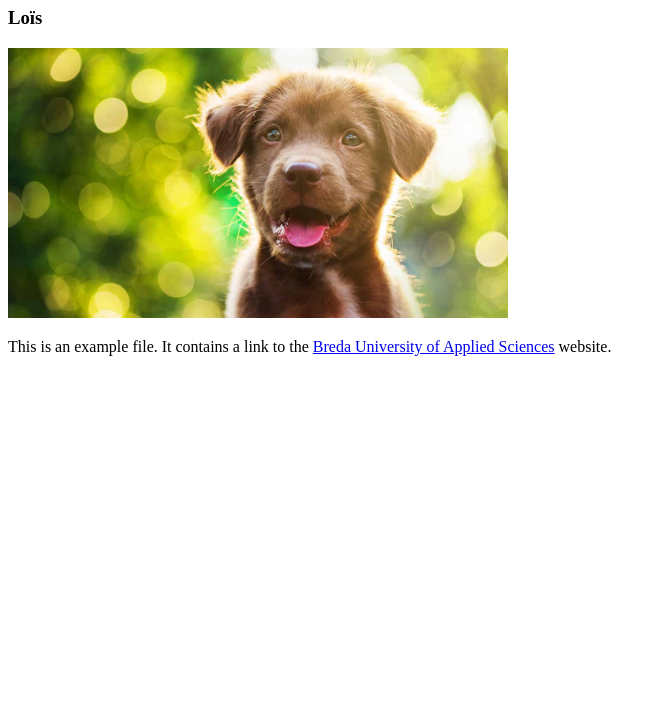
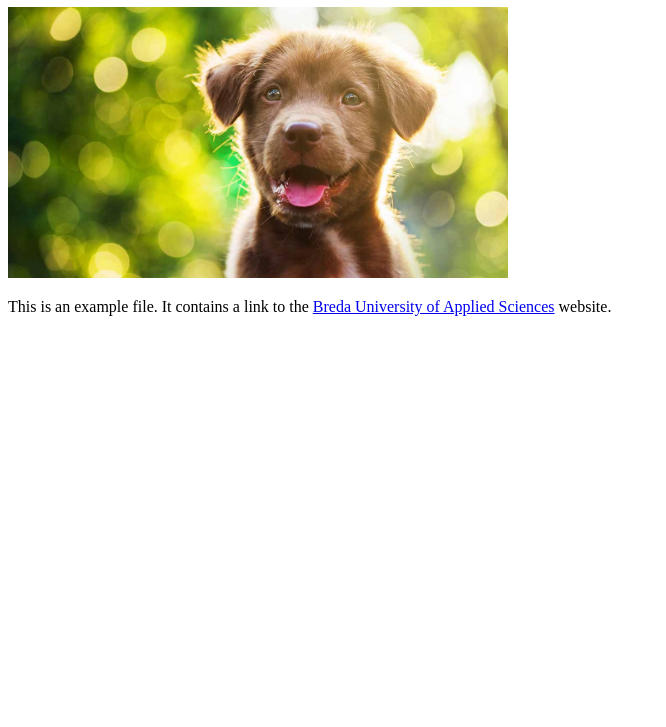
Before and after one commit to ElenaBalaita/prj4-chapter-4, a plain HTML site: page index.html in a window 1280 px wide. Shown: the part 73-800 px from the top of the page, without its empty margins (0-666 px from the left). Drawn offline with Linux system fonts and the light colour scheme; files whose address does not match are found by name.

Commit message:
added files

```diff
--- a/index.html
+++ b/index.html
@@ -7,7 +7,6 @@
 
 <body>
 	<h1>Dogs</h1>
-	<h3>Loïs</h3>
 	<img src="images/dog.jpg" width="500" alt="A dog"/>
 	<p>This is an example file. It contains a link to the <a href="https://www.buas.nl/" target="_blank">Breda University of Applied Sciences</a> website.</p>
 </body>
```
Also changed, not shown: images/dog.jpg (renamed from dog.jpg).
